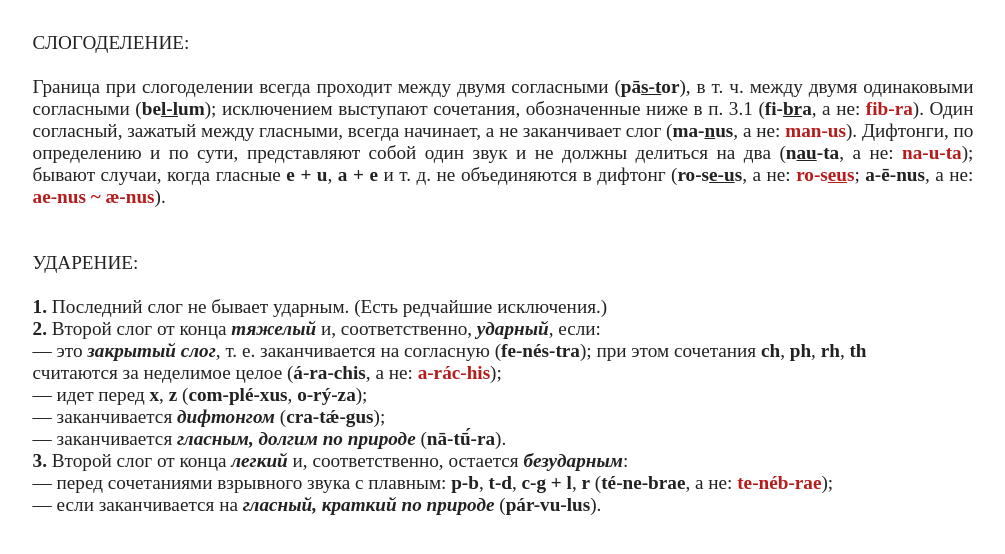
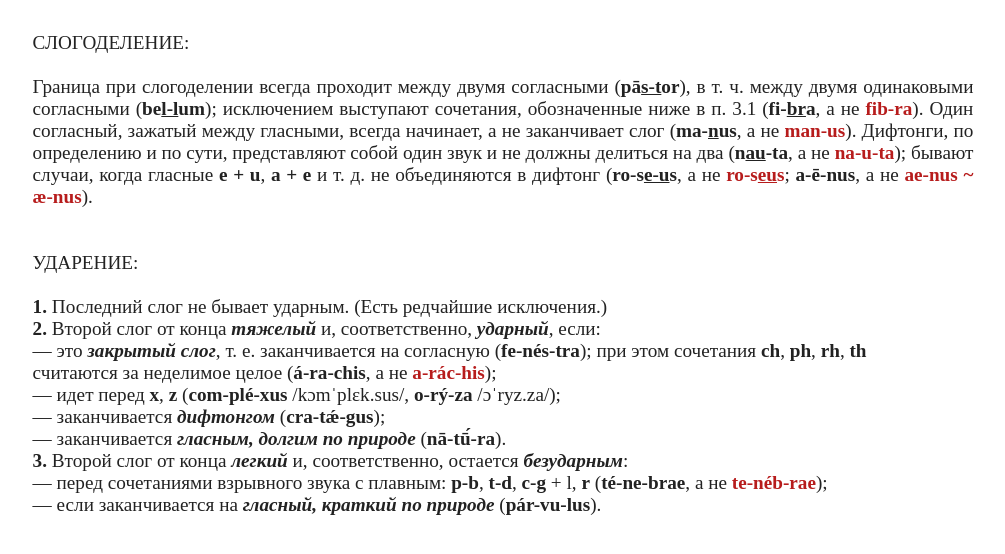
Before and after one commit to Le-Marin/Phonetics, a plain HTML site: page accent.html in a window 1280 px wide. Shown: the whole page, without its empty margins (137-1142 px from the left). Drawn offline with Linux system fonts and the light colour scheme.

Commit message:
Update accent.html

```diff
--- a/accent.html
+++ b/accent.html
@@ -35,7 +35,7 @@
   <div class="container">
     СЛОГОДЕЛЕНИЕ:
 
-    Граница при слогоделении всегда проходит между двумя согласными (<b>pā<u>s-t</u>or</b>), в т. ч. между двумя одинаковыми согласными (<b>be<u>l-l</u>um</b>); исключением выступают сочетания, обозначенные ниже в п. 3.1 (<b>fi-<u>br</u>a</b>, а не: <b class="amiss">fib-ra</b>). Один согласный, зажатый между гласными, всегда начинает, а не заканчивает слог (<b>ma-<u>n</u>us</b>, а не: <b class="amiss">man-us</b>). Дифтонги, по определению и по сути, представляют собой один звук и не должны делиться на два (<b>n<u>au</u>-ta</b>, а не: <b class="amiss">na-u-ta</b>); бывают случаи, когда гласные <b>e + u</b>, <b>a + e</b> и т. д. не объединяются в дифтонг (<b>ro-s<u>e-u</u>s</b>, а не: <b class="amiss">ro-s<u>eu</u>s</b>; <b>a-ē-nus</b>, а не: <b class="amiss">ae-nus ~ æ-nus</b>).
+    Граница при слогоделении всегда проходит между двумя согласными (<b>pā<u>s-t</u>or</b>), в т. ч. между двумя одинаковыми согласными (<b>be<u>l-l</u>um</b>); исключением выступают сочетания, обозначенные ниже в п. 3.1 (<b>fi-<u>br</u>a</b>, а не <b class="amiss">fib-ra</b>). Один согласный, зажатый между гласными, всегда начинает, а не заканчивает слог (<b>ma-<u>n</u>us</b>, а не <b class="amiss">man-us</b>). Дифтонги, по определению и по сути, представляют собой один звук и не должны делиться на два (<b>n<u>au</u>-ta</b>, а не <b class="amiss">na-u-ta</b>); бывают случаи, когда гласные <b>e + u</b>, <b>a + e</b> и т. д. не объединяются в дифтонг (<b>ro-s<u>e-u</u>s</b>, а не <b class="amiss">ro-s<u>eu</u>s</b>; <b>a-ē-nus</b>, а не <b class="amiss">ae-nus ~ æ-nus</b>).
 
 
     УДАРЕНИЕ:
@@ -43,12 +43,12 @@
     <b>1.</b> Последний слог не бывает ударным. (Есть редчайшие исключения.)
     <b>2.</b> Второй слог от конца <b><i>тяжелый</i></b> и, соответственно, <b><i>ударный</i></b>, если:
     — это <b><i>закрытый слог</i></b>, т. е. заканчивается на согласную (<b>fe-nés-tra</b>); при этом сочетания <b>ch</b>, <b>ph</b>, <b>rh</b>, <b>th</b>
-    считаются за неделимое целое (<b>á-ra-chis</b>, а не: <b class="amiss">a-rác-his</b>);
-    — идет перед <b>x</b>, <b>z</b> (<b>com-plé-xus</b>, <b>o-rý-za</b>);
+    считаются за неделимое целое (<b>á-ra-chis</b>, а не <b class="amiss">a-rác-his</b>);
+    — идет перед <b>x</b>, <b>z</b> (<b>com-plé-xus</b> /kɔmˈplɛk.sus/, <b>o-rý-za</b> /ɔˈryz.za/);
     — заканчивается <b><i>дифтонгом</i></b> (<b>cra-tǽ-gus</b>);
     — заканчивается <b><i>гласным, долгим по природе</i></b> (<b>nā-tū́-ra</b>).
     <b>3.</b> Второй слог от конца <b><i>легкий</i></b> и, соответственно, остается <b><i>безударным</i></b>:
-    — перед сочетаниями взрывного звука с плавным: <b>p-b</b>, <b>t-d</b>, <b>c-g + l</b>, <b>r</b> (<b>té-ne-brae</b>, а не: <b class="amiss">te-néb-rae</b>);
+    — перед сочетаниями взрывного звука с плавным: <b>p-b</b>, <b>t-d</b>, <b>c-g</b> + <b></b>l</b>, <b>r</b> (<b>té-ne-brae</b>, а не <b class="amiss">te-néb-rae</b>);
     — если заканчивается на <b><i>гласный, краткий по природе</i></b> (<b>pár-vu-lus</b>).
   </div>
 </body>
```
